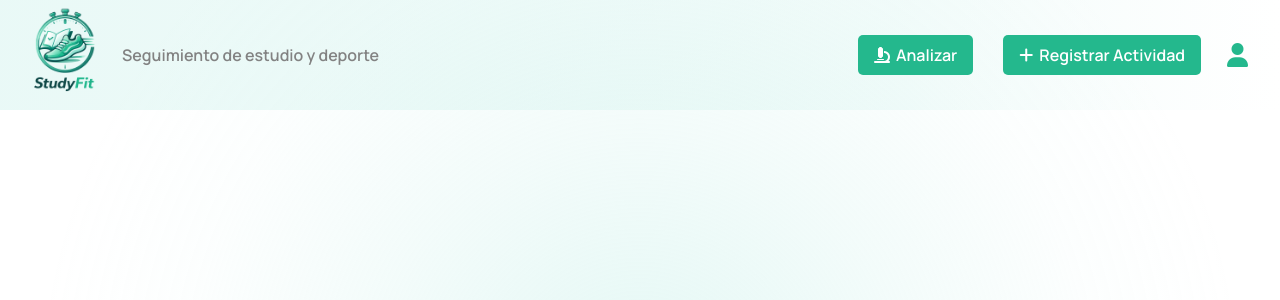
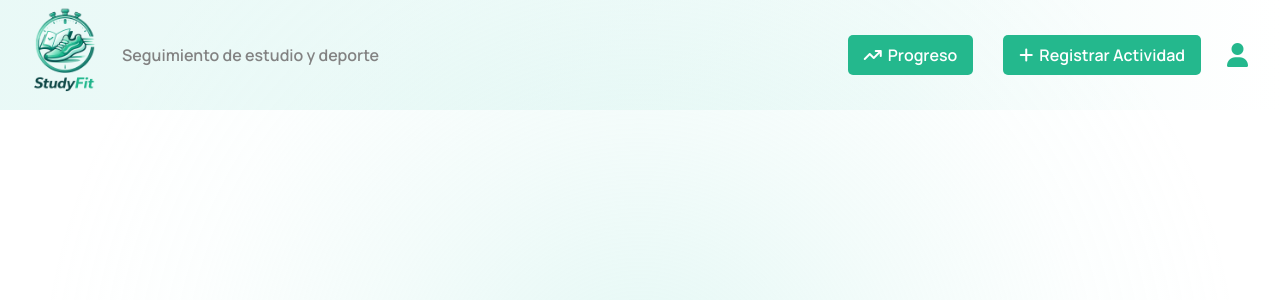
Before and after one commit to javiernr02/tfg-studyfit, a Django app: template core/templates/base.html in a window 1280 px wide. Shown: the top 300 px of the page. Run offline with Django 5.2, Linux system fonts and the light colour scheme; the template is opened without the code that fills it, so the values that code supplies are empty; some libraries are stand-ins or nearby versions.

Commit message:
fix: progress button name

```diff
--- a/core/templates/base.html
+++ b/core/templates/base.html
@@ -25,8 +25,8 @@
             <div class="nav-links">
                 <div class="features-links">
                     <a href="{% url 'balance' %}" class="rounded-button">
-                        <i class="fa-solid fa-microscope"></i>
-                        Analizar
+                        <i class="fa-solid fa-arrow-trend-up"></i>
+                        Progreso
                     </a>
                     <a href="{% url 'home' %}" class="rounded-button">
                         <i class="fa-solid fa-plus"></i>
```
